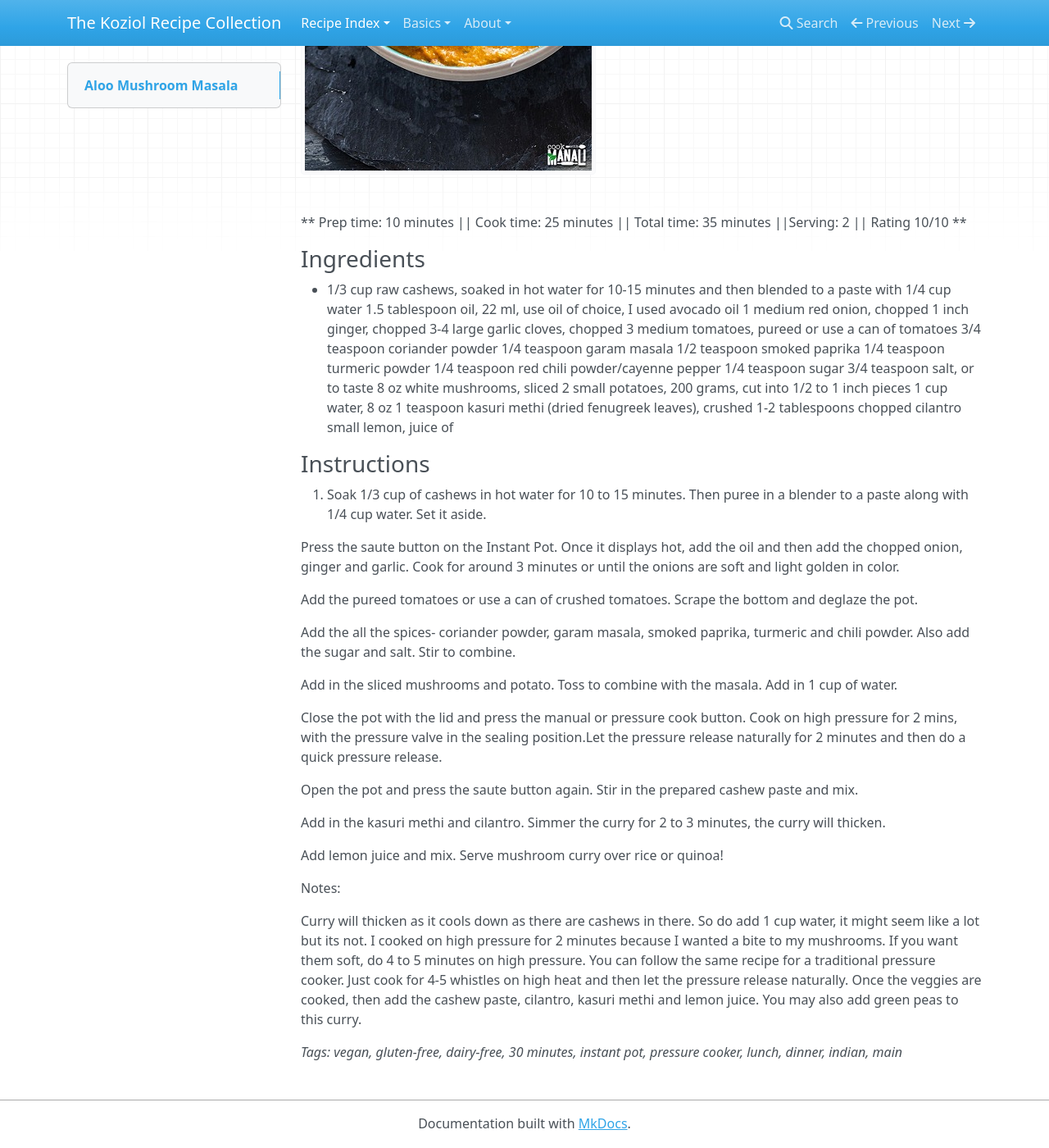
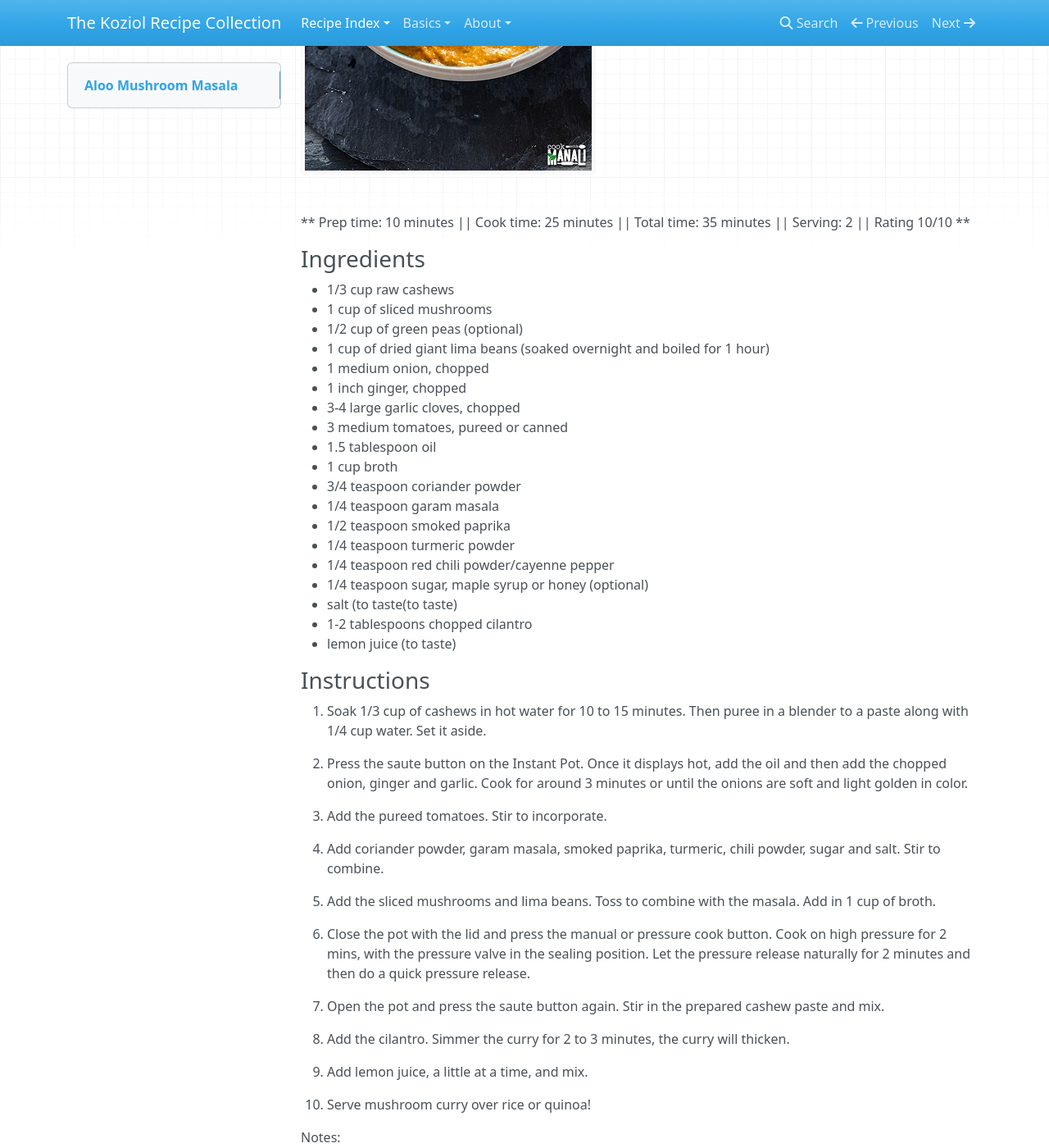
Before and after one commit to carolekoziol/recipes, an MkDocs documentation site: the page built from docs/main_course/mushroom_masala.md, in a window 1280 px wide and 1400 px high, scrolled down 618 px. Shown: the whole window at 82% size. Built offline with MkDocs 1.6.1, drawn with Linux system fonts in a browser that asks for light colours; nearby versions of some CDN libraries; some of the changed text lies outside the part shown.

Commit message:
Added falafel, updated mushroom masala, coconut chickpea curry, and curried brussel sprout stew

```diff
--- a/docs/main_course/mushroom_masala.md
+++ b/docs/main_course/mushroom_masala.md
@@ -8,54 +8,55 @@
 
 ![Picture](../img/mushroom_masala.jpg)
 
-** Prep time: 10 minutes || Cook time: 25 minutes || Total time: 35 minutes ||Serving: 2 || Rating 10/10 **
+** Prep time: 10 minutes || Cook time: 25 minutes || Total time: 35 minutes || Serving: 2 || Rating 10/10 **
+
 ### Ingredients
 
-- 1/3 cup raw cashews, soaked in hot water for 10-15 minutes and then blended to a paste with 1/4 cup water
-1.5 tablespoon oil, 22 ml, use oil of choice, I used avocado oil
-1 medium red onion, chopped
-1 inch ginger, chopped
-3-4 large garlic cloves, chopped
-3 medium tomatoes, pureed or use a can of tomatoes
-3/4 teaspoon coriander powder
-1/4 teaspoon garam masala
-1/2 teaspoon smoked paprika
-1/4 teaspoon turmeric powder
-1/4 teaspoon red chili powder/cayenne pepper
-1/4 teaspoon sugar
-3/4 teaspoon salt, or to taste
-8 oz white mushrooms, sliced
-2 small potatoes, 200 grams, cut into 1/2 to 1 inch pieces
-1 cup water, 8 oz
-1 teaspoon kasuri methi (dried fenugreek leaves), crushed
-1-2 tablespoons chopped cilantro
-small lemon, juice of
+- 1/3 cup raw cashews
+- 1 cup of sliced mushrooms
+- 1/2 cup of green peas (optional)
+- 1 cup of dried giant lima beans (soaked overnight and boiled for 1 hour)
+- 1 medium onion, chopped
+- 1 inch ginger, chopped
+- 3-4 large garlic cloves, chopped
+- 3 medium tomatoes, pureed or canned
+- 1.5 tablespoon oil
+- 1 cup broth
+- 3/4 teaspoon coriander powder
+- 1/4 teaspoon garam masala
+- 1/2 teaspoon smoked paprika
+- 1/4 teaspoon turmeric powder
+- 1/4 teaspoon red chili powder/cayenne pepper
+- 1/4 teaspoon sugar, maple syrup or honey (optional)
+- salt (to taste(to taste)
+- 1-2 tablespoons chopped cilantro
+- lemon juice (to taste)
 
 ### Instructions
 
 1. Soak 1/3 cup of cashews in hot water for 10 to 15 minutes. Then puree in a blender to a paste along with 1/4 cup water. Set it aside.
 
-Press the saute button on the Instant Pot. Once it displays hot, add the oil and then add the chopped onion, ginger and garlic. Cook for around 3 minutes or until the onions are soft and light golden in color.
+2. Press the saute button on the Instant Pot. Once it displays hot, add the oil and then add the chopped onion, ginger and garlic. Cook for around 3 minutes or until the onions are soft and light golden in color.
 
-Add the pureed tomatoes or use a can of crushed tomatoes. Scrape the bottom and deglaze the pot.
+3. Add the pureed tomatoes. Stir to incorporate.
 
-Add the all the spices- coriander powder, garam masala, smoked paprika, turmeric and chili powder. Also add the sugar and salt. Stir to combine.
+4. Add coriander powder, garam masala, smoked paprika, turmeric, chili powder, sugar and salt. Stir to combine.
 
-Add in the sliced mushrooms and potato. Toss to combine with the masala. Add in 1 cup of water.
+5. Add the sliced mushrooms and lima beans. Toss to combine with the masala. Add in 1 cup of broth.
 
-Close the pot with the lid and press the manual or pressure cook button. Cook on high pressure for 2 mins, with the pressure valve in the sealing position.Let the pressure release naturally for 2 minutes and then do a quick pressure release.
+6. Close the pot with the lid and press the manual or pressure cook button. Cook on high pressure for 2 mins, with the pressure valve in the sealing position. Let the pressure release naturally for 2 minutes and then do a quick pressure release.
 
-Open the pot and press the saute button again. Stir in the prepared cashew paste and mix.
+7. Open the pot and press the saute button again. Stir in the prepared cashew paste and mix.
 
-Add in the kasuri methi and cilantro. Simmer the curry for 2 to 3 minutes, the curry will thicken.
+8. Add the cilantro. Simmer the curry for 2 to 3 minutes, the curry will thicken.
 
-Add lemon juice and mix. Serve mushroom curry over rice or quinoa!
+9. Add lemon juice, a little at a time, and mix.
+
+10. Serve mushroom curry over rice or quinoa!
 
 Notes:
 
-Curry will thicken as it cools down as there are cashews in there. So do add 1 cup water, it might seem like a lot but its not.
-I cooked on high pressure for 2 minutes because I wanted a bite to my mushrooms. If you want them soft, do 4 to 5 minutes on high pressure.
-You can follow the same recipe for a traditional pressure cooker. Just cook for 4-5 whistles on high heat and then let the pressure release naturally. Once the veggies are cooked, then add the cashew paste, cilantro, kasuri methi and lemon juice.
-You may also add green peas to this curry.
+- Curry will thicken as it cools down as there are cashews in there. So do add 1 cup water, it might seem like a lot but its not.
+- I cooked on high pressure for 2 minutes because I wanted a bite to my mushrooms. If you want them soft, do 4 to 5 minutes on high pressure.
 
 _Tags: vegan, gluten-free, dairy-free, 30 minutes, instant pot, pressure cooker, lunch, dinner, indian, main_
--- a/docs/soups_stews/curried_bean_brussels_stew_squash.md
+++ b/docs/soups_stews/curried_bean_brussels_stew_squash.md
@@ -18,18 +18,17 @@
 - 1 large sweet onion, diced
 - 2 to 3 garlic cloves, crushed
 - 1 tablespoon finely chopped ginger
-- 4 cups baby spinach or 2 cups chopped kale/collard greens
+- 2 cups chopped collard greens/kale (or 4 cups baby spinach)
 - 3/4 cup rice
 - 1 can coconut milk
-- 3 tablespoons melted coconut oil, divided
+- 3 tablespoons melted coconut oil, (divided by 1 tablespoon and 2 tablespoon)
 - 3 to 4 bay leaves
 - 2 to 3 fresh thyme sprigs, leaves separated, stalks reserved for cooking the beans
 - 2 teaspoons cumin seeds, freshly ground
 - seeds from 5 to 7 cardamom pods, freshly ground
 - 1 tablespoon ground turmeric
 - pinch of red pepper flakes
-- freshly ground black pepper
-- sea salt
+- salt and black pepper (to taste)
 - zest and juice of 2 limes/lemon
 
 ### Instructions
@@ -42,16 +41,16 @@ Check periodically to make sure the water is simmering.  If the beans are not fu
 Drain the beans, reserving the cooking liquid in a large heatproof bowl for the base of the stew.
 Discard the bay leaves and the stems.  Set the beans aside, and do not wash the pot.
 
-2. While the beans are cooking, preheat the oven to 425 F.
-
-3.  Place the squash on the prepared sheet, add the thyme leave, salt, and pepper to taste, and 1 tablespoon of the coconut oil.  Mix to coat using your hands.  Spread in a single layer, transfer to oven, and roast for 20-30 minutes, stirring at halftime, until the squash is tender when pricked with a knife.
-
-4.  In the same pot you used for cooking the beans, warm the remaining 2 tablespoons of coconut oil over medium heat.  Add the ginger and spices and stir everything around for 2 minutes, until fragrant.  Add the onion and saute for 7 minutes, until it is soft and translucent.
-5.  Add the rice, a large pinch of salt, and the kaffir lime leaves, if using; and stir to coat.  Add 7 cups of the reserved bean cooking liquid and bring the liquid to a boil.  Reduce the heat to simmer, cover the pot, and cook for 20 minutes or until the rice is almost cooked.
-
-6.  Increase the heat to medium high and add the brussels sprouts, cooked beans, and a large pinch of salt.  If using kale, add it at this time as well.  Bring the broth back to a boil, then lower the heat and simmer, covered, for another 10 minutes until the brussels sprouts and the rice are tender.
-7.  Add the coconut milk, roasted squash, lime zest and juice, and more salt to taste.  Bring the broth back to a gentle boil, lower the heat to a simmer, and cook for 2 minutes.
-
-8.  Remove the pot from the heat, taste the broth, and add more salt if needed.  Stir in the spinach, if using.  Serve hot with fresh cilantro leaves and more freshly squeezed lime juice, if desired.  (I added coconut yogurt, mango chutney, and chile flakes too with excellent results.  Yum!)
+2. Preheat the oven to 425 F.
+3. In a big bowl, mix in the thyme leave, salt, and pepperte, and 1 tablespoon of the coconut oil.
+4. Add the squash in the spice mixture to coat them.
+5. Place the squash on a baking sheet and roast for 20-30 minutes, stirring at halftime, until the squash is tender.
+6. Add 2 tablespoons of coconut oil in the used heavy-bottomed pot over medium heat. Mix in the ginger and spices for 2 minutes, until fragrant.
+7. Add the onion and saute for 7 minutes, until it is soft and translucent.
+8. Add the rice, a large pinch of salt and stir to coat.
+9. Add 7 cups of the reserved bean cooking liquid and bring the liquid to a boil. Reduce the heat to simmer, cover the pot, and cook for 20 minutes or until the rice is almost cooked.
+10. Increase the heat to medium high and add the brussels sprouts, cooked beans, and a large pinch of salt.  If using kale, add it at this time as well.  Bring the broth back to a boil, then lower the heat and simmer, covered, for another 10 minutes until the brussels sprouts and the rice are tender.
+11. Add the coconut milk, roasted squash, lemon juice, and more salt to taste.  Bring the broth back to a gentle boil, lower the heat to a simmer, and cook for 2 minutes.
+12.  Remove the pot from the heat, Stir in the spinach, if using.
 
 _Tags: vegan, gluten-free, paleo, dairy-free, lunch, dinner, north american, main_
--- a/mkdocs.yml
+++ b/mkdocs.yml
@@ -29,7 +29,7 @@ nav:
     - Main Courses:
         - North American:
             - Big Bhaji Burger: 'main_course/big_bhaji_burger.md'
-            - Donair: 'main_course/donair.md'
+
             - Roasted Cauliflower Steaks: 'main_course/roasted_cauliflower_steaks.md'
         - Bowls:
             - General Tao Noodle Bowl: 'main_course/general_tao_noodle_bowl.md'
@@ -39,6 +39,9 @@ nav:
             - Coconut Chickpea Curry: 'main_course/coconut_chickpea_curry.md'
             - Robyn's Thai Red Curry Chicken: 'main_course/robyn_thai_red_curry_chicken.md'
             - Noodle-Free Pad Thai: 'main_course/noodle_free_pad_thai.md'
+        - Mediterranean:
+            - Donair: 'main_course/donair.md'
+            - Falafel: 'main_course/falafel.md'
         - Stir-Fry:
             - Food: ''
         - Indian:
@@ -68,9 +71,7 @@ nav:
         - Rice:
             -  Food: ''
     - Soups & Stews:
-        - Cold Soups:
-            - Food: ''
-        - Hot Soups:
+        - Soups:
             - Food: ''
         - Stews:
             - Curried Bean+Brussels Stew with Roasted Squash: 'soups_stews/curried_bean_brussels_stew_squash'
```
Also changed, not shown: docs/index.md (+1 -1 lines), docs/main_course/coconut_chickpea_curry.md (+1 -1 lines), docs/main_course/falafel.md (added, +89 -0 lines), docs/img/falafel.jpg (added).
